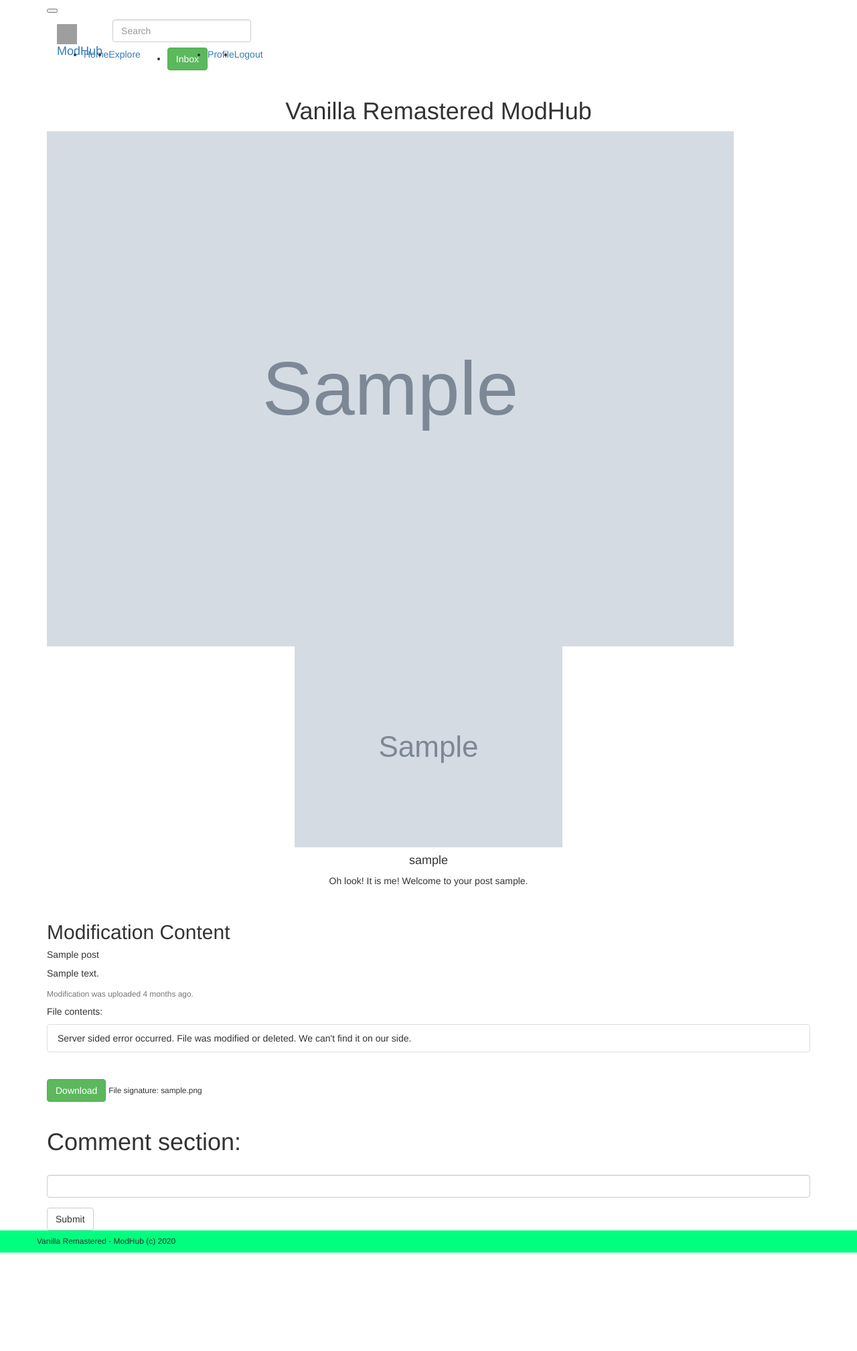
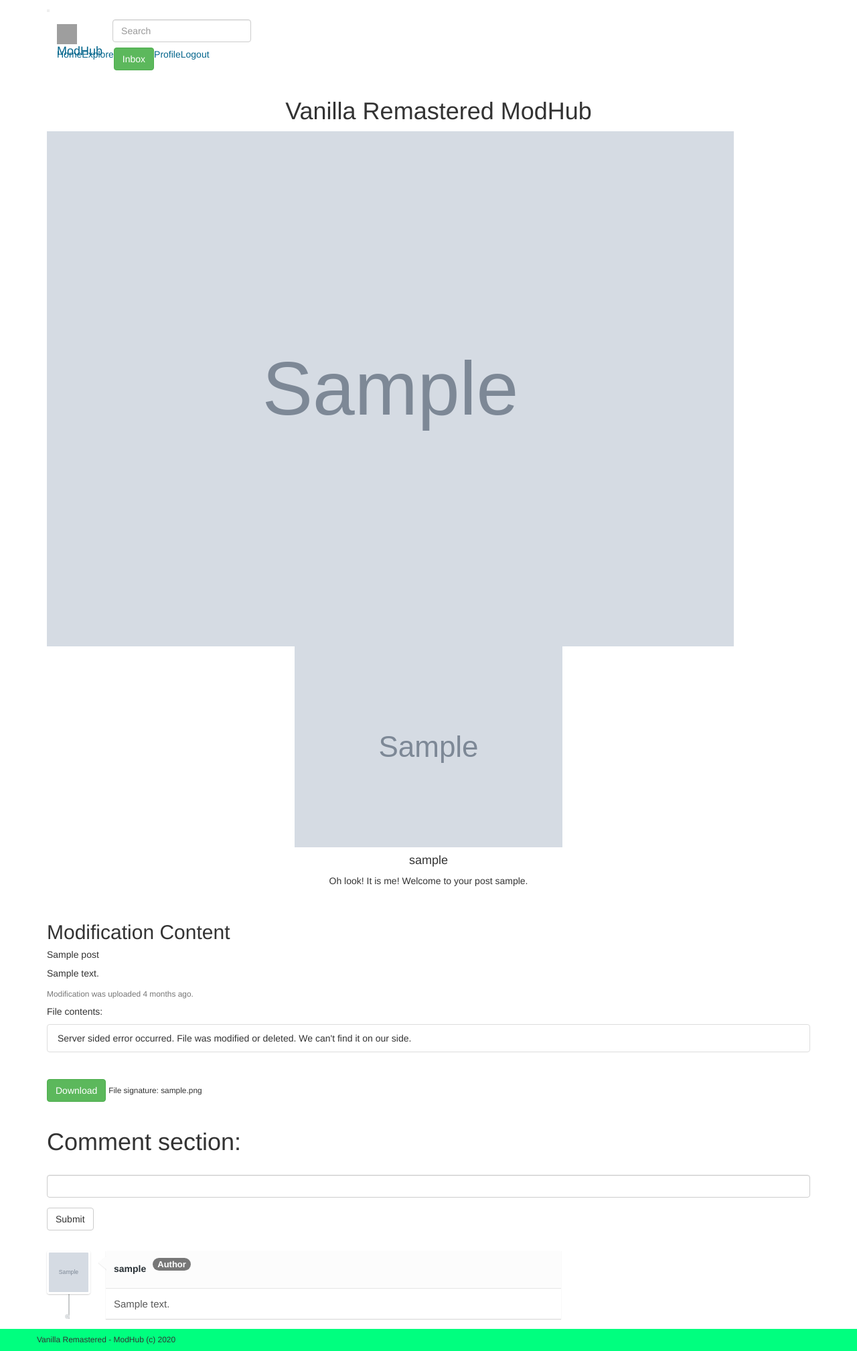
Before and after one commit to pointerboy/ModHub, a Flask app: page /post/1 in a window 1280 px wide. Shown: the whole page at 67% size. Before the commit the page ends 1870 px from the top, so only its background shows below. Run offline with Flask 2, Linux system fonts and the light colour scheme; a user stored in the database is signed in; tables that the repository leaves empty hold one stand-in row (values such as "Sample post"); grey boxes marked "Sample" are stand-in pictures; some libraries are stand-ins or nearby versions; grey boxes are pictures that could not be loaded.

Commit message:
improved comments

```diff
--- a/app/templates/comment.html
+++ b/app/templates/comment.html
@@ -1,5 +1,280 @@
+<style>
+    /**
+ * Oscuro: #283035
+ * Azul: #03658c
+ * Detalle: #c7cacb
+ * Fondo: #dee1e3
+ ----------------------------------*/
+ * {
+     margin: 0;
+ 	padding: 0;
+ 	-webkit-box-sizing: border-box;
+ 	-moz-box-sizing: border-box;
+ 	box-sizing: border-box;
+ }
+
+ a {
+ 	color: #03658c;
+ 	text-decoration: none;
+ }
+
+ul {
+	list-style-type: none;
+}
+
+.comments-container {
+	width: 768px;
+}
+
+.comments-container h1 {
+	font-size: 36px;
+	color: #283035;
+	font-weight: 400;
+}
+
+.comments-container h1 a {
+	font-size: 18px;
+	font-weight: 700;
+}
+
+.comments-list {
+	margin-top: 30px;
+	position: relative;
+}
+
+/**
+ * Lineas / Detalles
+ -----------------------*/
+.comments-list:before {
+	content: '';
+	width: 2px;
+	height: 100%;
+	background: #c7cacb;
+	position: absolute;
+	left: 32px;
+	top: 0;
+}
+
+.comments-list:after {
+	content: '';
+	position: absolute;
+	background: #c7cacb;
+	bottom: 0;
+	left: 27px;
+	width: 7px;
+	height: 7px;
+	border: 3px solid #dee1e3;
+	-webkit-border-radius: 50%;
+	-moz-border-radius: 50%;
+	border-radius: 50%;
+}
+
+.reply-list:before, .reply-list:after {display: none;}
+.reply-list li:before {
+	content: '';
+	width: 60px;
+	height: 2px;
+	background: #c7cacb;
+	position: absolute;
+	top: 25px;
+	left: -55px;
+}
+
+
+.comments-list li {
+	margin-bottom: 15px;
+	display: block;
+	position: relative;
+}
+
+.comments-list li:after {
+	content: '';
+	display: block;
+	clear: both;
+	height: 0;
+	width: 0;
+}
+
+.reply-list {
+	padding-left: 88px;
+	clear: both;
+	margin-top: 15px;
+}
+/**
+ * Avatar
+ ---------------------------*/
+.comments-list .comment-avatar {
+	width: 65px;
+	height: 65px;
+	position: relative;
+	z-index: 99;
+	float: left;
+	border: 3px solid #FFF;
+	-webkit-border-radius: 4px;
+	-moz-border-radius: 4px;
+	border-radius: 4px;
+	-webkit-box-shadow: 0 1px 2px rgba(0,0,0,0.2);
+	-moz-box-shadow: 0 1px 2px rgba(0,0,0,0.2);
+	box-shadow: 0 1px 2px rgba(0,0,0,0.2);
+	overflow: hidden;
+}
+
+.comments-list .comment-avatar img {
+	width: 100%;
+	height: 100%;
+}
+
+.reply-list .comment-avatar {
+	width: 50px;
+	height: 50px;
+}
+
+.comment-main-level:after {
+	content: '';
+	width: 0;
+	height: 0;
+	display: block;
+	clear: both;
+}
+/**
+ * Caja del Comentario
+ ---------------------------*/
+.comments-list .comment-box {
+	width: 680px;
+	float: right;
+	position: relative;
+	-webkit-box-shadow: 0 1px 1px rgba(0,0,0,0.15);
+	-moz-box-shadow: 0 1px 1px rgba(0,0,0,0.15);
+	box-shadow: 0 1px 1px rgba(0,0,0,0.15);
+}
+
+.comments-list .comment-box:before, .comments-list .comment-box:after {
+	content: '';
+	height: 0;
+	width: 0;
+	position: absolute;
+	display: block;
+	border-width: 10px 12px 10px 0;
+	border-style: solid;
+	border-color: transparent #FCFCFC;
+	top: 8px;
+	left: -11px;
+}
+
+.comments-list .comment-box:before {
+	border-width: 11px 13px 11px 0;
+	border-color: transparent rgba(0,0,0,0.05);
+	left: -12px;
+}
+
+.reply-list .comment-box {
+	width: 610px;
+}
+.comment-box .comment-head {
+	background: #FCFCFC;
+	padding: 10px 12px;
+	border-bottom: 1px solid #E5E5E5;
+	overflow: hidden;
+	-webkit-border-radius: 4px 4px 0 0;
+	-moz-border-radius: 4px 4px 0 0;
+	border-radius: 4px 4px 0 0;
+}
+
+.comment-box .comment-head i {
+	float: right;
+	margin-left: 14px;
+	position: relative;
+	top: 2px;
+	color: #A6A6A6;
+	cursor: pointer;
+	-webkit-transition: color 0.3s ease;
+	-o-transition: color 0.3s ease;
+	transition: color 0.3s ease;
+}
+
+.comment-box .comment-head i:hover {
+	color: #03658c;
+}
+
+.comment-box .comment-name {
+	color: #283035;
+	font-size: 14px;
+	font-weight: 700;
+	float: left;
+	margin-right: 10px;
+}
+
+.comment-box .comment-name a {
+	color: #283035;
+}
+
+.comment-box .comment-head span {
+	float: left;
+	color: #999;
+	font-size: 13px;
+	position: relative;
+	top: 1px;
+}
+
+.comment-box .comment-content {
+	background: #FFF;
+	padding: 12px;
+	font-size: 15px;
+	color: #595959;
+	-webkit-border-radius: 0 0 4px 4px;
+	-moz-border-radius: 0 0 4px 4px;
+	border-radius: 0 0 4px 4px;
+}
+
+
+@media only screen and (max-width: 766px) {
+	.comments-container {
+		width: 480px;
+	}
+
+	.comments-list .comment-box {
+		width: 390px;
+	}
+
+	.reply-list .comment-box {
+		width: 320px;
+	}
+}
+</style>
 {% if post.comments.count() > 0 %}
     {% for comment in post.comments %}
+    <div class="container">
+        <link href="https://maxcdn.bootstrapcdn.com/font-awesome/4.6.3/css/font-awesome.min.css" rel="stylesheet" integrity="sha384-T8Gy5hrqNKT+hzMclPo118YTQO6cYprQmhrYwIiQ/3axmI1hQomh7Ud2hPOy8SP1" crossorigin="anonymous">
+            <div class="row">
+            <!-- Contenedor Principal -->
+            <div class="comments-container">
+                <ul id="comments-list" class="comments-list">
+                    <li>
+                        <div class="comment-main-level">
+                            <div class="comment-avatar"><img src="{{comment.author.avatar(1)}}" alt="User avatar."></div>
+                            <div class="comment-box">
+                                <div class="comment-head">
+                                    <h6 class="comment-name by-author">
+                                        <a href="http://creaticode.com/blog">{{comment.author.username}}</a>
+                                    </h6>
+                                    {% if comment.author.id == post.author.id %}
+                                        <span style="color:white" class="badge badge-success">Author</span>
+                                    {%endif%}
+
+                                    <i>
+                                        {% if comment.author.has_role('admin')%}
+                                        <span style="color:white" class="badge badge-danger">Administrator</span>
+                                        {%endif%}
+                                    </i>
+                                </div>
+                                <div class="comment-content">{{comment.body}}</div>
+                            </div>
+                        </div>
+                    </li>
+                </ul>
+            </div>
+            </div>
+        </div>
     {% endfor %}
 {%else%}
     <p>No comments yet.</p>
```
